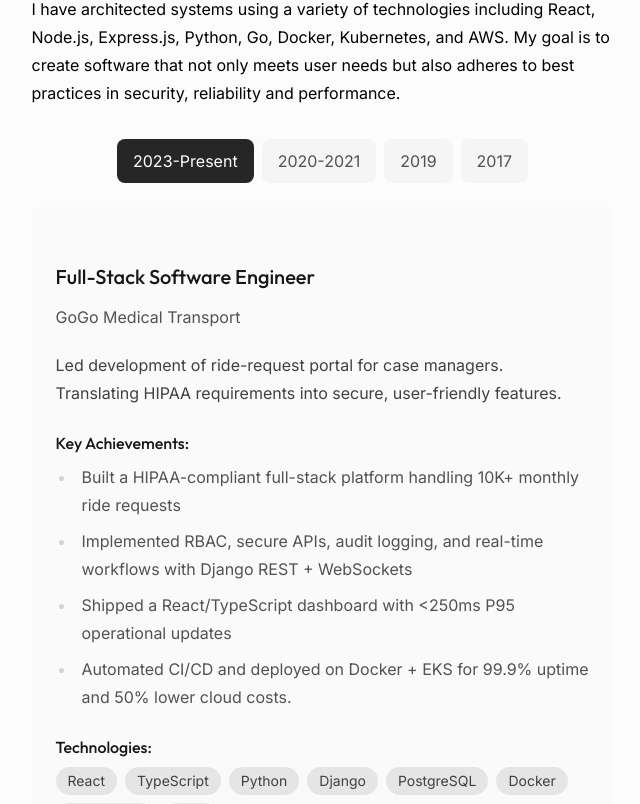
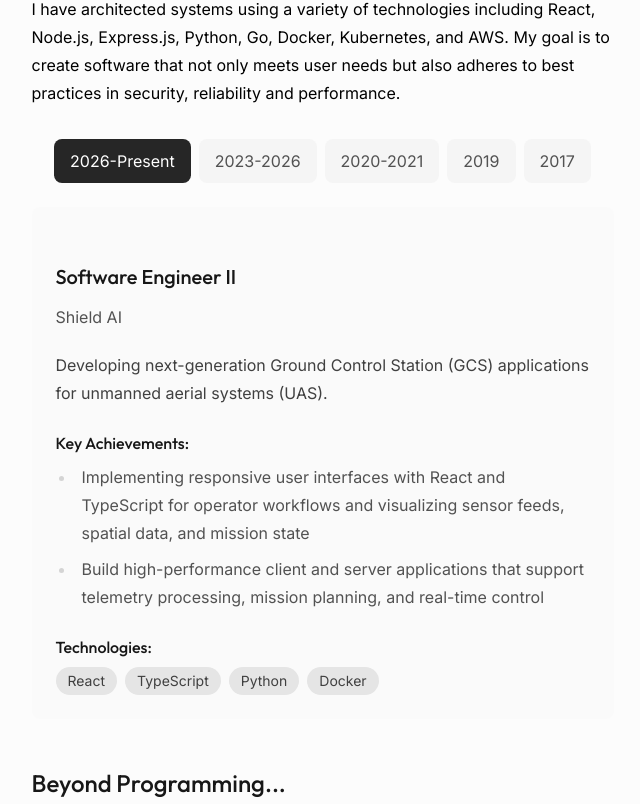
Before and after one commit to mupps/personal-website, a Next.js app: page /about in a window 1280 px wide. Shown: the part 1070-1874 px from the top of the page, without its empty margins (310-950 px from the left). Built offline with nearby package versions, Linux system fonts and the light colour scheme.

Commit message:
updated work experience

```diff
--- a/app/about/page.tsx
+++ b/app/about/page.tsx
@@ -26,7 +26,7 @@ export default function AboutPage() {
         <h1 className="text-3xl font-bold mb-4">About Me</h1>
         <div className="prose prose-neutral dark:prose-invert max-w-none">
           <p className="text-lg mb-6">
-            Hi there! I'm {metaData.name}, better known as Armaan, a passionate technologist and tinkerer based in California.
+            Hi there! I'm {metaData.name}, better known as Armaan, a passionate technologist and tinkerer from southern California.
           </p>
           <p className="text-lg mb-6">
             I specialize in building modern full-stack web applications, with a focus on developing secure and reliable distributed systems.
--- a/app/about/work-data.tsx
+++ b/app/about/work-data.tsx
@@ -9,9 +9,20 @@ export interface WorkExperience {
 
 export const workExperiences: WorkExperience[] = [
   {
-    title: "Full-Stack Software Engineer",
+    title: "Software Engineer II",
+    company: "Shield AI",
+    period: "2026-Present",
+    description: "Developing next-generation Ground Control Station (GCS) applications for unmanned aerial systems (UAS).",
+    achievements: [
+      "Implementing responsive user interfaces with React and TypeScript for operator workflows and visualizing sensor feeds, spatial data, and mission state",
+      "Build high-performance client and server applications that support telemetry processing, mission planning, and real-time control",
+    ],
+    technologies: ["React", "TypeScript", "Python", "Docker"]
+  },
+  {
+    title: "Software Engineer",
     company: "GoGo Medical Transport",
-    period: "2023-Present",
+    period: "2023-2026",
     description: "Led development of ride-request portal for case managers. Translating HIPAA requirements into secure, user-friendly features.",
     achievements: [
       "Built a HIPAA-compliant full-stack platform handling 10K+ monthly ride requests",
--- a/app/page.tsx
+++ b/app/page.tsx
@@ -14,7 +14,7 @@ export default function Page() {
               <Typewriter text="Greetings! I'm Armaan." speed={70} />
             </h1>
             <p className="text-lg text-neutral-600 dark:text-neutral-400 leading-relaxed">
-              I'm a software engineer based in Los Angeles, California! I specialize in building full-stack web applications, with a focus on turning ideas into production-grade systems.
+              I'm a software engineer currently based in Frisco, Texas! I specialize in building full-stack web applications, with a focus on turning ideas into production-grade systems.
             </p>
           </div>
           <a href={socialLinks.linkedin} target="_blank" className="shrink-0 transition-transform hover:scale-105 duration-300">
```
